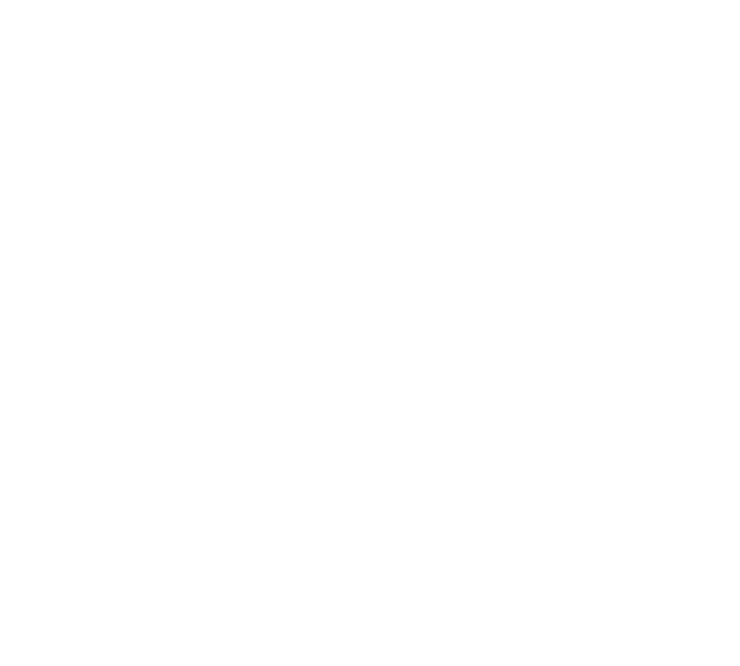
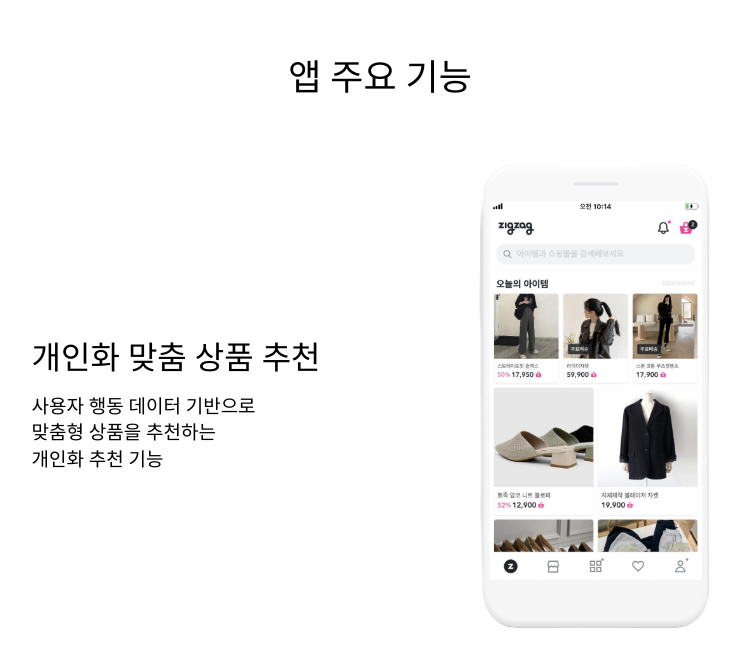
Before and after one commit to eoekstpal/zigzag-interactive-page, a React (Create React App) app: page / in a window 1280 px wide. Shown: the part 2741-3407 px from the top of the page, without its empty margins (260-1000 px from the left). Before the commit the page ends 2741 px from the top, so only its background shows below. Built offline with nearby package versions, Linux system fonts and the light colour scheme; a web font is replaced by a local one.

Commit message:
Section3 page 추가

```diff
--- a/src/components/PageLayout.jsx
+++ b/src/components/PageLayout.jsx
@@ -5,6 +5,7 @@
 import Main2 from './Main2'
 import Section1 from './Section1'
 import Section2 from './Section2'
+import Section3 from './Section3'
 
 function PageLayout() {
   return (
@@ -17,6 +18,7 @@
       <Main2 />
       <Section1 />
       <Section2 />
+      <Section3 />
     </Contianer>
   )
 }
--- a/src/components/Section2.jsx
+++ b/src/components/Section2.jsx
@@ -59,7 +59,7 @@
 export default Section2
 
 const Container = styled.div`
-  padding: 120px 0;
+  padding: 100px 0;
 `;
 const Title = styled.div`
   font-size: 36px;
@@ -94,6 +94,7 @@
 const InnerText = styled.div`
   padding: 50px 0;
   color: var(--zGray);
+  font-family: var(--fontBasic);
   line-height: 130%;
   font-size: 19px;
 `;
--- a/src/components/Section3.jsx
+++ b/src/components/Section3.jsx
@@ -0,0 +1,72 @@
+import React from 'react'
+import styled from 'styled-components';
+import phoneAppImage1 from '../assets/images/phoneApp1.png'
+import phoneAppImage2 from '../assets/images/phoneApp2.png'
+import phoneAppImage3 from '../assets/images/phoneApp3.png'
+import phoneAppImage4 from '../assets/images/phoneApp4.png'
+
+function Section3() {
+  return (
+    <Container>
+      <Title>
+        <h2>앱 주요 기능</h2>
+      </Title>
+      <GridBox>
+        <InnerText>
+          <h3>개인화 맞춤 상품 추천</h3>
+          <p>
+            사용자 행동 데이터 기반으로<br/>
+            맞춤형 상품을 추천하는<br/>
+            개인화 추천 기능
+          </p>
+        </InnerText>
+        <ImageSlider>
+          <img src={phoneAppImage1} />
+        </ImageSlider>
+      </GridBox>
+    </Container>
+  )
+}
+
+export default Section3
+
+const Container = styled.div`
+  padding: 100px 0;
+`;
+const Title = styled.div`
+  font-family: var(--fontExtraBold);
+  font-size: 36px;
+  text-align: center;
+`;
+const GridBox = styled.div`
+  display: flex;
+  justify-content: center;
+  padding: 50px;
+`;
+const InnerText = styled.div`
+  display: flex;
+  flex-direction: column;
+  justify-content: center;
+  /* margin: 0 auto; */
+  padding: 0 70px;
+  text-align: left;
+  h3 {
+    font-size: 32px;
+    font-family: var(--fontExtraBold);
+    text-align: left;
+    padding: 20px 0;
+  }
+  p {
+      font-size: 19px;
+      font-family: var(--fontBasic);
+      text-align: left;
+      line-height: 140%;
+  }
+`;
+const ImageSlider = styled.div`
+  /* margin: 0 auto; */
+  padding: 0 70px;
+  img {
+    height: 500px;
+  }
+`;
```
